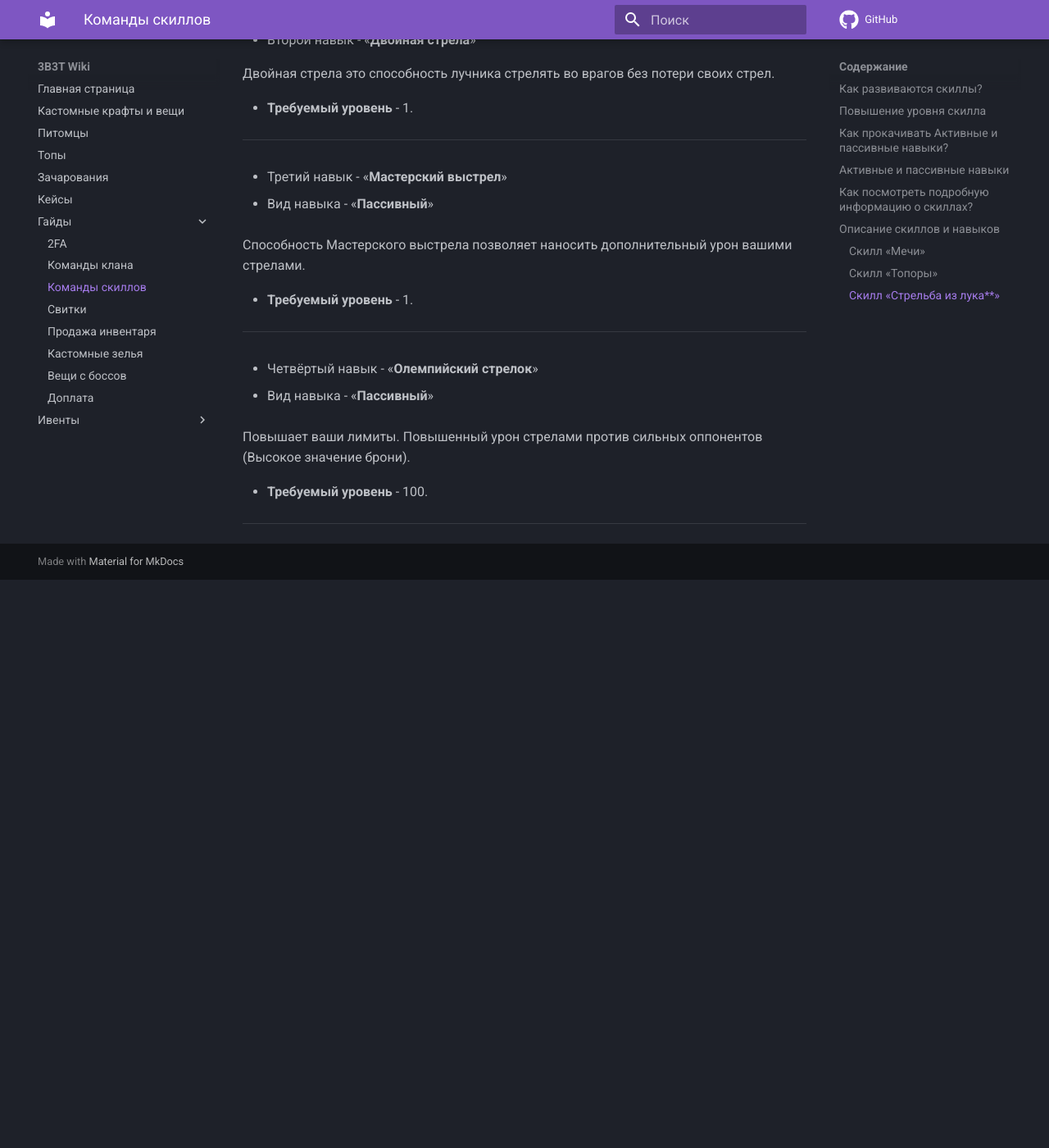
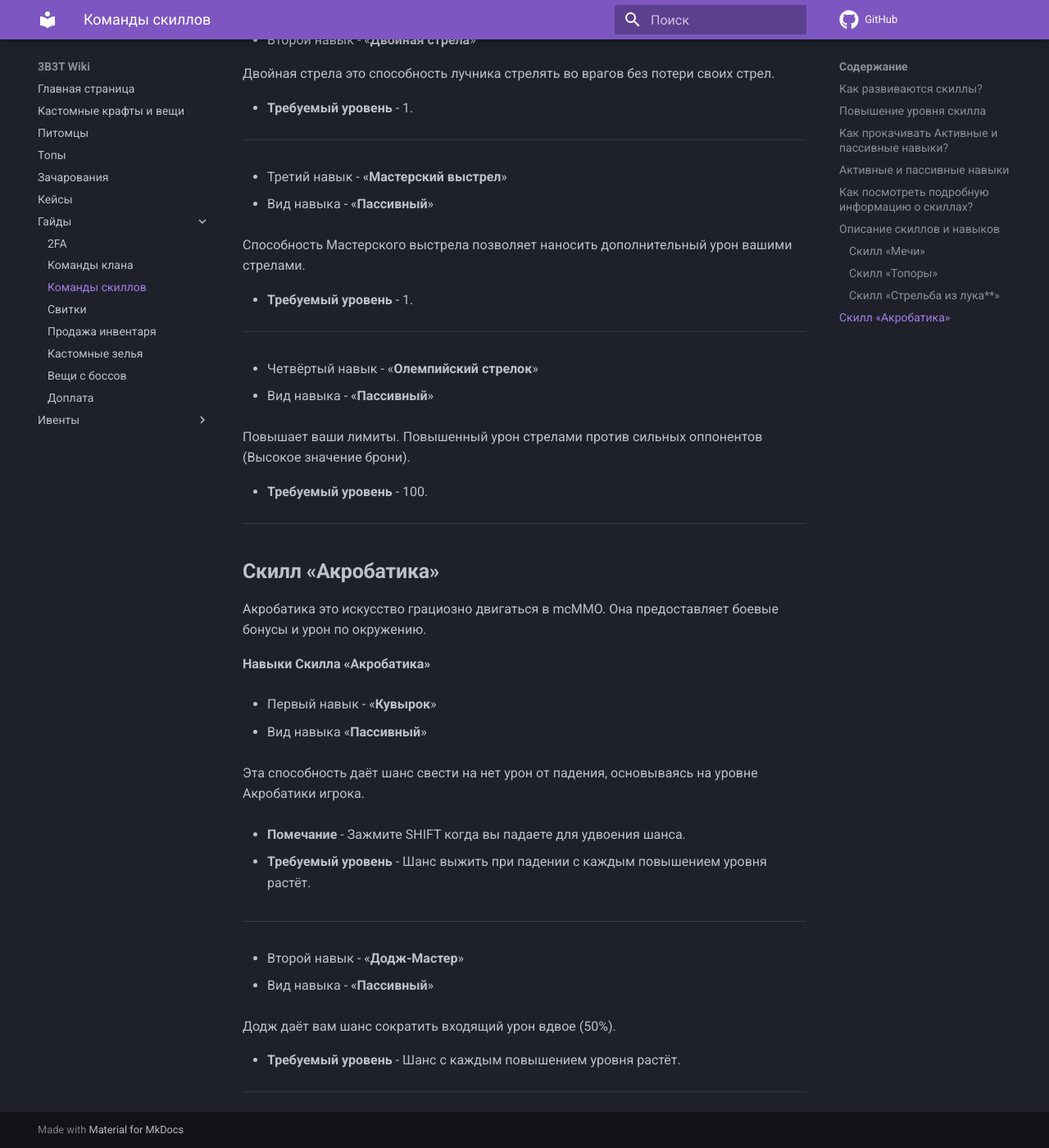
Before and after one commit to 3B3TServer/Docs, an MkDocs documentation site: the page built from docs/Guides/Commands_skills.md, in a window 1280 px wide and 1400 px high, scrolled down 4458 px. Shown: the whole window at 82% size. Built offline with MkDocs 1.6.1 and Material for MkDocs 9.7.7, drawn with Linux system fonts in a browser that asks for light colours; comment, search, counter and statistics services are not loaded; before the commit the page ends 5165 px from its top, so only the background shows below that; some of the changed text lies outside the part shown.

Commit message:
Скиллы, обнова6

```diff
--- a/docs/Guides/Commands_skills.md
+++ b/docs/Guides/Commands_skills.md
@@ -208,3 +208,31 @@
 - **Требуемый уровень** - 100.
 
 ---
+
+## **Скилл «Акробатика»**
+
+Акробатика это искусство грациозно двигаться в mcMMO. Она предоставляет боевые бонусы и урон по окружению.
+
+**Навыки Скилла «Акробатика»**
+
+- Первый навык - «**Кувырок**»
+
+- Вид навыка «**Пассивный**»
+
+Эта способность даёт шанс свести на нет урон от падения, основываясь на уровне Акробатики игрока.
+
+- **Помечание** - Зажмите SHIFT когда вы падаете для удвоения шанса.
+
+- **Требуемый уровень** - Шанс выжить при падении с каждым повышением уровня растёт.
+
+---
+
+- Второй навык - «**Додж-Мастер**»
+
+- Вид навыка - «**Пассивный**»
+
+Додж даёт вам шанс сократить входящий урон вдвое (50%).
+
+- **Требуемый уровень** - Шанс с каждым повышением уровня растёт.
+
+---
```
Also changed, not shown: other parts of docs/Guides/Commands_skills.md (+1 -1 lines).
